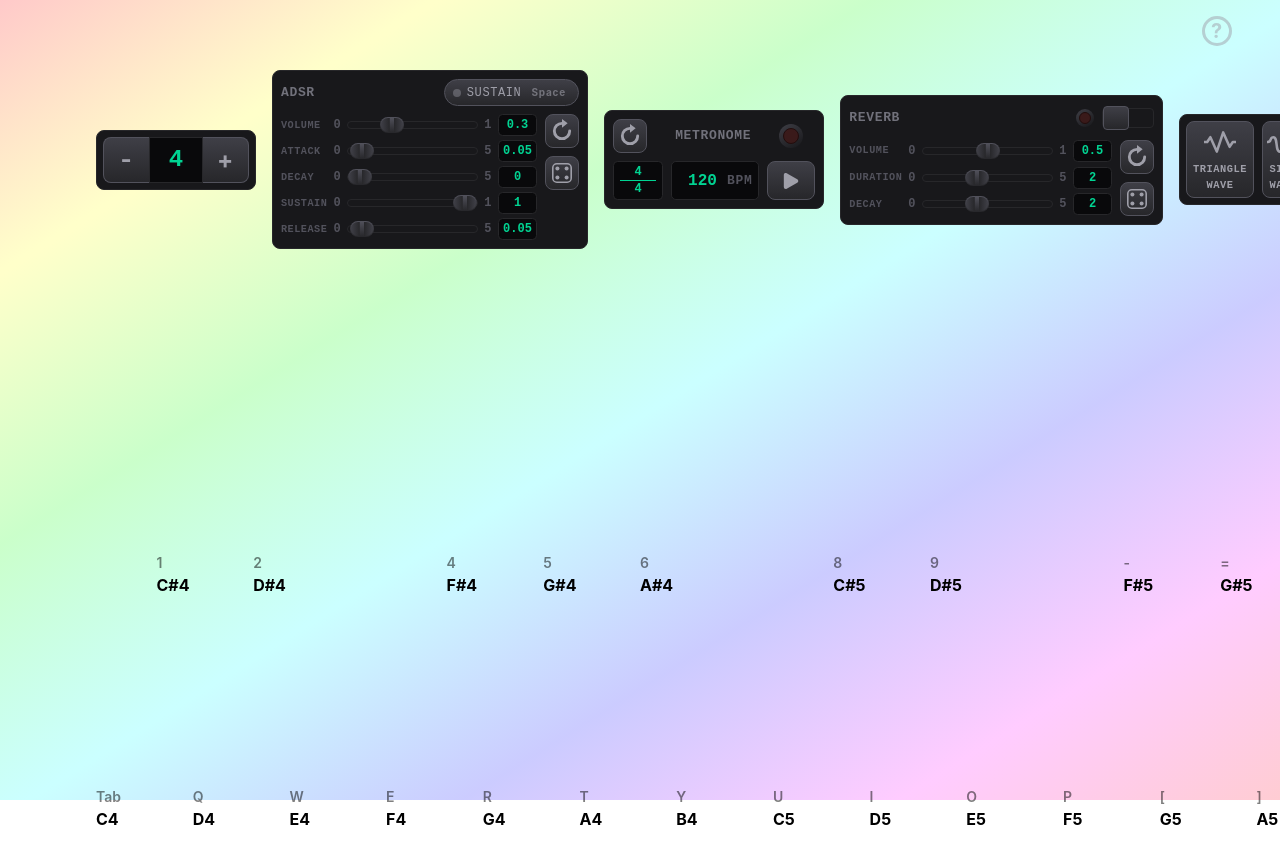
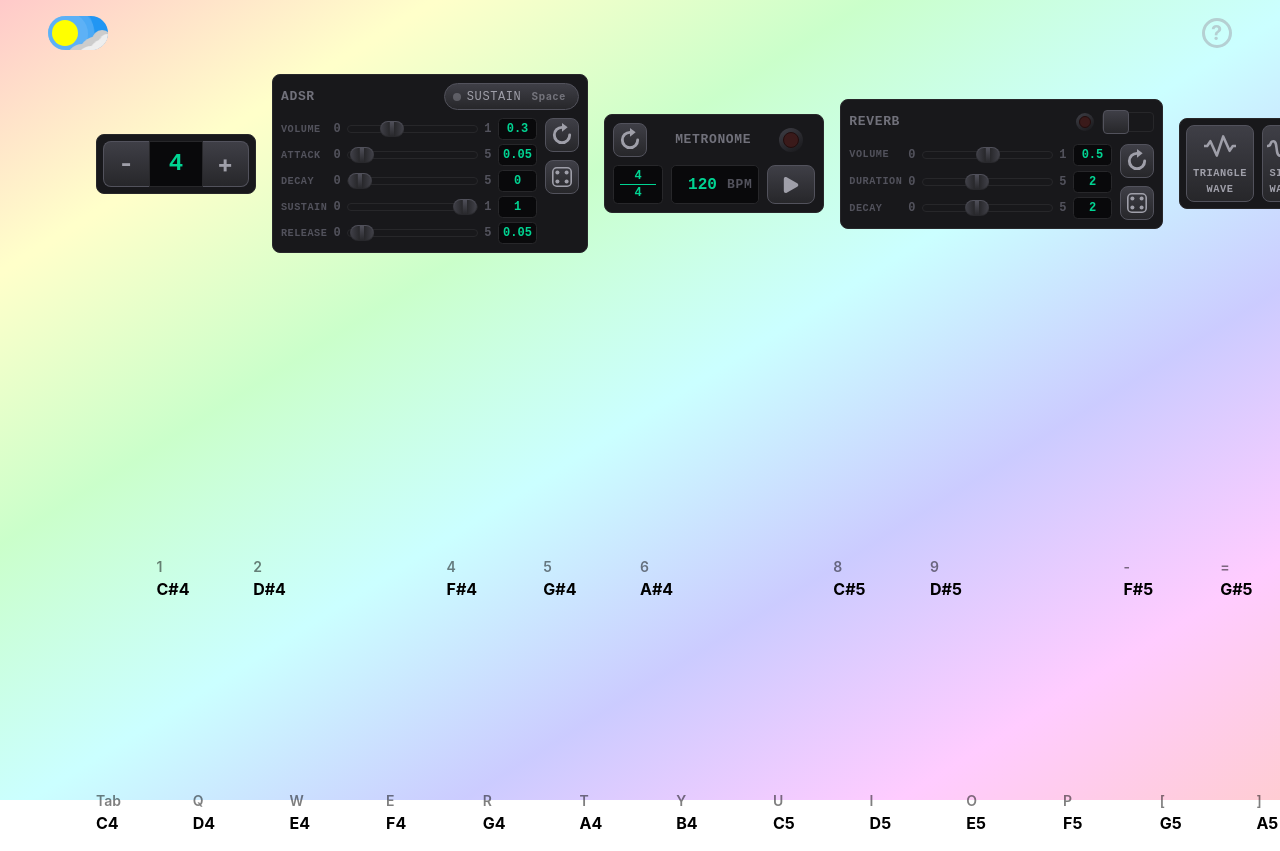
Before and after one commit to TamarWeiss/Virtual-Piano, a React (Vite) app: page / in a window 1280 px wide. Shown: the top 851 px of the page. Built offline with nearby package versions, Linux system fonts and the light colour scheme.

Commit message:
added darkmode switch

```diff
--- a/src/App.tsx
+++ b/src/App.tsx
@@ -7,6 +7,7 @@ import './styles/help.css';
 import { KEYBINDS } from './constants/pianoConfig';
 import { useKeybinds } from './hooks/useKeybinds';
 import { ParticleField } from './Particles';
+import DarkModeSwitch from './components/Inputs/DarkModeSwitch';
 
 const App = () => {
   const [pause, setPaused] = useState(false);
@@ -35,10 +36,17 @@ const App = () => {
 
   return (
     <div className={`flex flex-col h-screen gap-4 py-4 px-12 app${darkMode ? ' dark' : ''}`}>
-      <ParticleField />
+      <HelpGuide id='help-guide' onClose={() => setPaused(false)} />
 
+      <div className='flex justify-between items-center'>
+        <DarkModeSwitch
+          id='darkmode'
+          value={darkMode}
+          onClick={() => setDarkMode((prev) => !prev)}
+          keybinds={[KEYBINDS.TOGGLE_DARK_MODE.code]}
+        />
         <Button
-        className='help text-xl min-h-min aspect-square rounded-full shadow-none ml-auto transition-colors'
+          className='help text-xl min-h-min aspect-square rounded-full shadow-none transition-colors'
           keybinds={[KEYBINDS.HELP.code]}
           onClick={() => setPaused((prev) => !prev)}
           command='show-modal'
@@ -46,11 +54,13 @@ const App = () => {
         >
           ?
         </Button>
-      <HelpGuide id='help-guide' onClose={() => setPaused(false)} />
+      </div>
 
       <PauseContext.Provider value={pause}>
         <Piano />
       </PauseContext.Provider>
+
+      <ParticleField />
     </div>
   );
 };
--- /dev/null
+++ b/src/components/Inputs/DarkModeSwitch.tsx
@@ -0,0 +1,61 @@
+import { Circle, Star } from '../../constants/icons';
+import { range } from '../../constants/pianoConfig';
+import { useKeybinds } from '../../hooks/useKeybinds';
+import '../../styles/darkmode.css';
+
+interface props extends Omit<React.InputHTMLAttributes<HTMLInputElement>, 'value' | 'onChange' | 'type'> {
+  value?: boolean;
+  onChange?: (value: boolean) => void;
+  keybinds?: string[];
+}
+
+const DarkModeSwitch = ({ id, onChange, value, keybinds = [], ...props }: props) => {
+  useKeybinds(
+    Object.fromEntries(
+      keybinds.filter((keybind) => keybind).map((code) => [code, { onKeyUp: () => onChange?.(!value) }]),
+    ),
+  );
+
+  return (
+    <label className='darkmode-switch'>
+      <input
+        id={id}
+        type='checkbox'
+        role='switch'
+        checked={value}
+        onChange={(e) => onChange?.(e.target.checked)}
+        onPointerDown={(e) => {
+          e.currentTarget.setPointerCapture(e.pointerId);
+          props.onPointerDown?.(e);
+        }}
+        onPointerUp={(e) => {
+          e.currentTarget.releasePointerCapture(e.pointerId);
+          e.currentTarget.blur();
+          props.onPointerUp?.(e);
+        }}
+        {...props}
+      />
+      <div className='slider round'>
+        <div className='sun-moon'>
+          {range(3).map((i) => (
+            <Circle key={i} id={`moon-dot-${i + 1}`} className='moon-dot' />
+          ))}
+          {range(3).map((i) => (
+            <Circle key={i} id={`light-ray-${i + 1}`} className='light-ray' />
+          ))}
+          {range(6).map((i) => (
+            <Circle key={i} id={`cloud-${i + 1}`} className={i < 3 ? 'cloud-dark' : 'cloud-light'} />
+          ))}
+        </div>
+
+        <div className='stars'>
+          {range(4).map((i) => (
+            <Star key={i} id={`star-${i + 1}`} className='star' />
+          ))}
+        </div>
+      </div>
+    </label>
+  );
+};
+
+export default DarkModeSwitch;
--- a/src/constants/icons.tsx
+++ b/src/constants/icons.tsx
@@ -296,3 +296,21 @@ export const DiceIcon: React.FC<DiceProps> = ({ value = DEFAULT_DICE_VALUE, stro
     </SVG>
   );
 };
+
+interface CircleProps extends React.SVGProps<SVGSVGElement> {
+  r?: number | string;
+  cx?: number | string;
+  cy?: number | string;
+}
+
+export const Circle: React.FC<CircleProps> = ({ r = 0.5, cx = 0.5, cy = 0.5, ...props }) => (
+  <SVG strokeWidth={0} {...props}>
+    <circle cx={cx} cy={cy} r={r} />
+  </SVG>
+);
+
+export const Star: React.FC<CircleProps> = (props) => (
+  <svg strokeWidth={0} viewBox='0 0 20 20' {...props}>
+    <path d='M 0 10 C 10 10,10 10 ,0 10 C 10 10 , 10 10 , 10 20 C 10 10 , 10 10 , 20 10 C 10 10 , 10 10 , 10 0 C 10 10,10 10 ,0 10 Z' />
+  </svg>
+);
--- a/src/constants/pianoConfig.ts
+++ b/src/constants/pianoConfig.ts
@@ -106,3 +106,13 @@ export const randomRange = (min: number, max: number, step?: number) => {
   const decimals = (step.toString().split('.')[1] || '').length;
   return Number(value.toFixed(decimals));
 };
+
+export function range(start: number, stop?: number, step = 1): number[] {
+  if (stop === undefined) {
+    stop = start;
+    start = 0;
+  }
+
+  const length = Math.max(Math.ceil((stop - start) / step), 0);
+  return Array.from({ length }, (_, i) => start + i * step);
+}
--- /dev/null
+++ b/src/styles/darkmode.css
@@ -0,0 +1,239 @@
+.darkmode-switch {
+  position: relative;
+  display: inline-block;
+  width: 3.75em;
+  height: 2.125em;
+}
+
+.darkmode-switch input[type='checkbox'] {
+  opacity: 0;
+  width: 0;
+  height: 0;
+}
+
+.darkmode-switch .slider {
+  position: absolute;
+  cursor: pointer;
+  top: 0;
+  left: 0;
+  right: 0;
+  bottom: 0;
+  background-color: #2196f3;
+  transition: 0.4s;
+  z-index: 0;
+  overflow: hidden;
+}
+
+.sun-moon {
+  position: absolute;
+  content: '';
+  height: 1.625em;
+  aspect-ratio: 1;
+  left: 0.25em;
+  bottom: 0.25em;
+  background-color: yellow;
+  transition: 0.4s;
+}
+
+input[type='checkbox']:checked + .slider {
+  background-color: black;
+
+  & .sun-moon .moon-dot {
+    opacity: 1;
+  }
+
+  & .sun-moon {
+    transform: translateX(1.625em);
+    background-color: var(--color-white);
+    animation: rotate-center 0.6s ease-in-out both;
+  }
+
+  & .stars {
+    transform: translateY(0);
+    opacity: 1;
+  }
+}
+
+.moon-dot {
+  position: absolute;
+  opacity: 0;
+  transition: 0.4s;
+  fill: gray;
+}
+
+.slider.round,
+.slider.round .sun-moon {
+  border-radius: calc(infinity * 1px);
+}
+
+#moon-dot-1 {
+  left: 0.625em;
+  top: 0.1875em;
+  width: 0.375em;
+}
+
+#moon-dot-2 {
+  left: 0.125em;
+  top: 0.625em;
+  width: 0.625em;
+}
+
+#moon-dot-3 {
+  left: 1em;
+  top: 1em;
+  width: 0.25em;
+}
+
+.light-ray {
+  position: absolute;
+  fill: var(--color-white);
+  opacity: 10%;
+  z-index: -1;
+}
+
+#light-ray-1 {
+  left: -0.5em;
+  top: -0.5em;
+  width: 2.75em;
+}
+
+#light-ray-2 {
+  left: -50%;
+  top: -50%;
+  width: 3.5em;
+}
+
+#light-ray-3 {
+  left: -1.125em;
+  top: -1.125em;
+  width: 3.75em;
+}
+
+.cloud-light,
+.cloud-dark {
+  position: absolute;
+  animation-name: cloud-move;
+  animation-duration: 6s;
+  animation-iteration-count: infinite;
+}
+
+.cloud-light {
+  fill: #eee;
+}
+
+.cloud-dark {
+  fill: #ccc;
+  animation-delay: 1s;
+}
+
+#cloud-1 {
+  left: 1.875em;
+  top: 1em;
+  width: 2.5em;
+}
+
+#cloud-2 {
+  left: 2.75em;
+  top: 0.625em;
+  width: 1.25em;
+}
+
+#cloud-3 {
+  left: 1.125em;
+  top: 1.5em;
+  width: 2em;
+}
+
+#cloud-4 {
+  left: 2.25em;
+  top: 1.125em;
+  width: 2.5em;
+}
+
+#cloud-5 {
+  left: 3em;
+  top: 0.875em;
+  width: 1em;
+}
+
+#cloud-6 {
+  left: 1.5em;
+  top: 1.625em;
+  width: 2em;
+}
+
+.stars {
+  transform: translateY(-2em);
+  opacity: 0;
+  transition: 0.4s;
+}
+
+.star {
+  fill: var(--color-white);
+  position: absolute;
+  transition: 0.4s;
+  animation-name: star-twinkle;
+  animation-duration: 2s;
+  animation-iteration-count: infinite;
+}
+
+#star-1 {
+  width: 1.25em;
+  top: 0.125em;
+  left: 0.25em;
+  animation-delay: 0.3s;
+}
+
+#star-2 {
+  width: 0.75em;
+  top: 0.85em;
+}
+
+#star-3 {
+  width: 1em;
+  top: 1.125em;
+  left: 0.625em;
+  animation-delay: 0.6s;
+}
+
+#star-4 {
+  width: 1em;
+  left: 1.125em;
+  animation-delay: 1.3s;
+}
+
+@keyframes cloud-move {
+  0% {
+    transform: translateX(0);
+  }
+
+  40% {
+    transform: translateX(0.25em);
+  }
+
+  80% {
+    transform: translateX(-0.25em);
+  }
+
+  100% {
+    transform: translateX(0);
+  }
+}
+
+@keyframes star-twinkle {
+  0% {
+    transform: scale(1);
+  }
+
+  40% {
+    transform: scale(1.2);
+  }
+
+  80% {
+    transform: scale(0.8);
+  }
+
+  100% {
+    transform: scale(1);
+  }
+}
```
Lines whose indentation alone changed are shown as unchanged.
